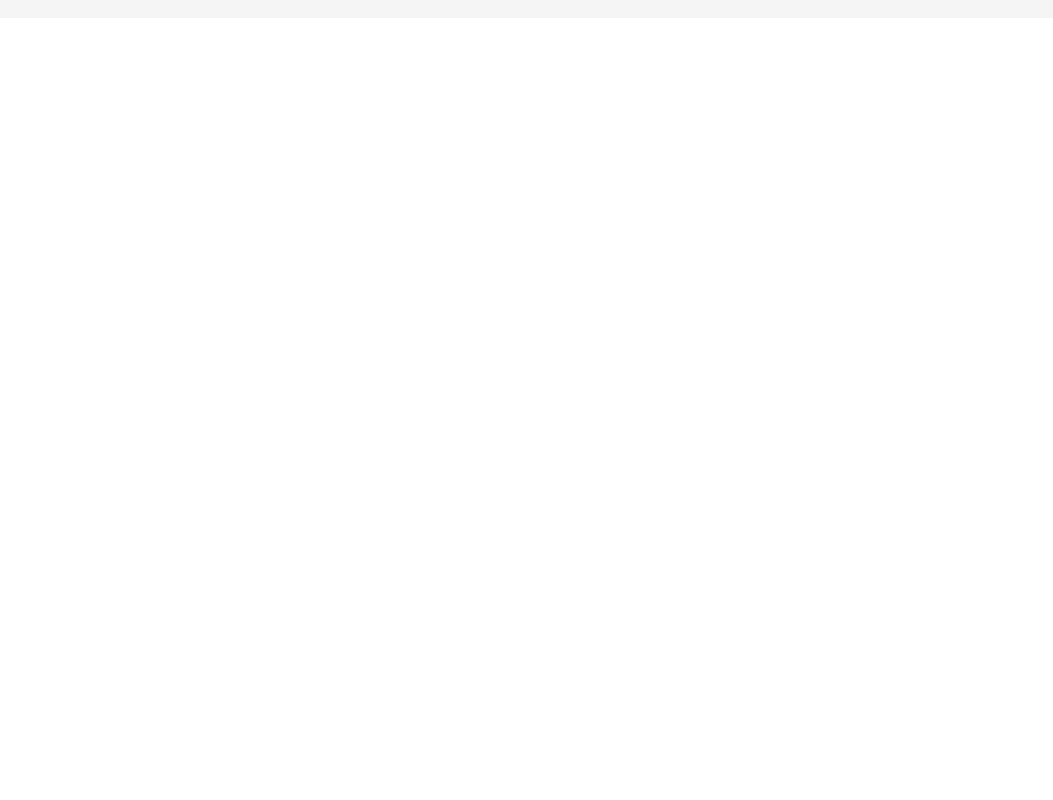
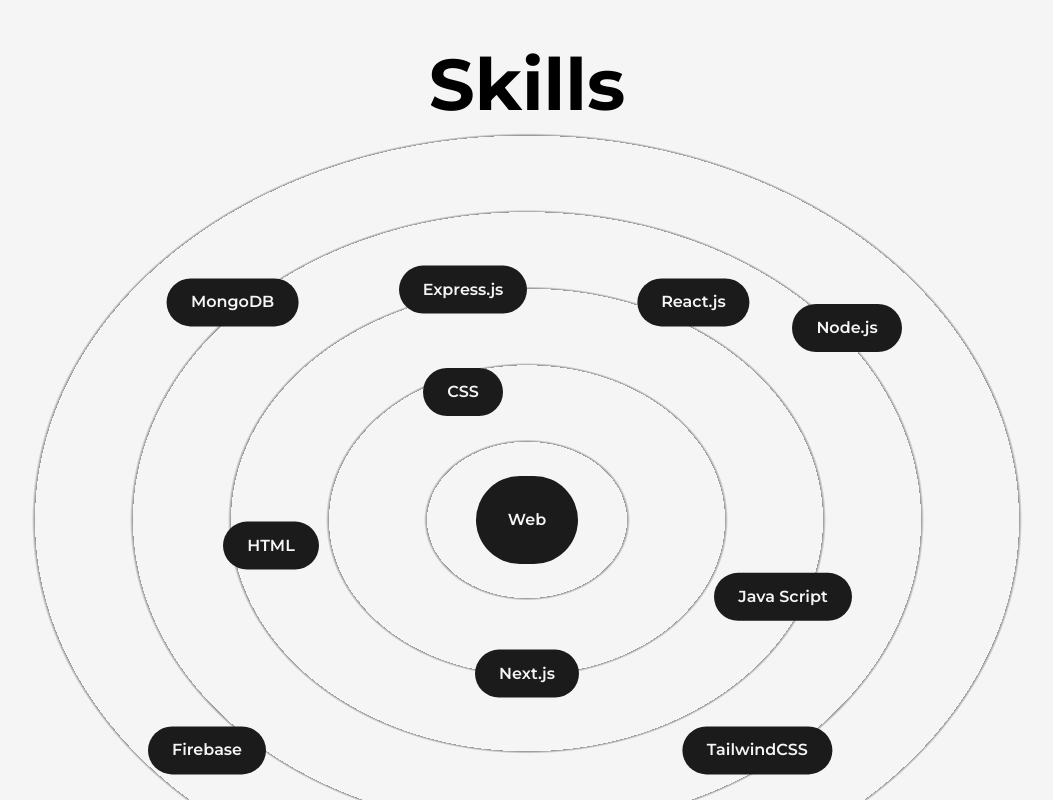
Before and after one commit to ctasbihas/CTasbihAS, a Next.js app: page /about in a window 1280 px wide. Shown: the part 1000-1800 px from the top of the page, without its empty margins (113-1166 px from the left). Before the commit the page ends 1018 px from the top, so only its background shows below. Built offline with nearby package versions, Linux system fonts and the light colour scheme.

Commit message:
Skilss added in about page

```diff
--- /dev/null
+++ b/src/components/Skills.jsx
@@ -0,0 +1,41 @@
+import { motion } from "framer-motion";
+
+export const Skill = ({name, x, y}) => {
+    return (
+        <motion.div
+            className="flex items-center justify-center rounded-full font-semibold bg-dark text-light py-3 px-6 shadow-dark cursor-pointer absolute"
+            whileHover={{ scale: 1.05 }}
+            initial={{ x: 0, y: 0 }}
+            whileInView={{ x, y }}
+            transition={{duration: 1.5}}
+        >
+            {name}
+        </motion.div>
+    );
+};
+
+export const Skills = () => {
+    return (
+        <>
+            <h1 className="font-bold text-7xl mt-64 w-full text-center">Skills</h1>
+            <div className="w-full h-screen relative flex items-center justify-center rounded-full bg-circularLight">
+                <motion.div
+                    className="flex items-center justify-center rounded-full font-semibold bg-dark text-light p-8 shadow-dark cursor-pointer"
+                    whileHover={{ scale: 1.05 }}
+                >
+                    Web
+                </motion.div>
+                <Skill name={"HTML"} x={"-20vw"} y={"2vw"} />
+                <Skill name={"CSS"} x={"-5vw"} y={"-10vw"} />
+                <Skill name={"Java Script"} x={"20vw"} y={"6vw"} />
+                <Skill name={"MongoDB"} x={"-23vw"} y={"-17vw"} />
+                <Skill name={"Express.js"} x={"-5vw"} y={"-18vw"} />
+                <Skill name={"Node.js"} x={"25vw"} y={"-15vw"} />
+                <Skill name={"Next.js"} x={"0vw"} y={"12vw"} />
+                <Skill name={"React.js"} x={"13vw"} y={"-17vw"} />
+                <Skill name={"Firebase"} x={"-25vw"} y={"18vw"} />
+                <Skill name={"TailwindCSS"} x={"18vw"} y={"18vw"} />
+            </div>
+        </>
+    );
+};
--- a/src/pages/about.jsx
+++ b/src/pages/about.jsx
@@ -5,6 +5,7 @@
 import profilePic from "@/../public/images/profile/developer-pic-2.jpg";
 import { useEffect, useRef } from "react";
 import { useInView, useMotionValue, useSpring } from "framer-motion";
+import { Skills } from "@/components/Skills";
 
 const AnimatedNumbers = ({ value }) => {
     const ref = useRef(null);
@@ -67,10 +68,12 @@
                                 <span className="inline-block text-7xl font-bold">
                                     <AnimatedNumbers value={2} />+
                                 </span>
-                                <h2 className="text-xl font-medium capitalize text-dark/75">Years Of Experiences</h2>
+                                <h2 className="text-xl font-medium capitalize text-dark/75">Years Of Experience</h2>
                             </div>
                         </div>
                     </div>
+
+                    <Skills />
                 </Layout>
             </main>
         </>
--- a/tailwind.config.js
+++ b/tailwind.config.js
@@ -17,6 +17,9 @@
       },
       animation: {
         "spin-slow": "spin 8s linear infinite"
+      },
+      backgroundImage: {
+        circularLight: "repeating-radial-gradient(rgba(0,0,0,0.4) 2px, #F5F5F5 5px, #F5F5F5 100px)"
       }
     },
   },
```
